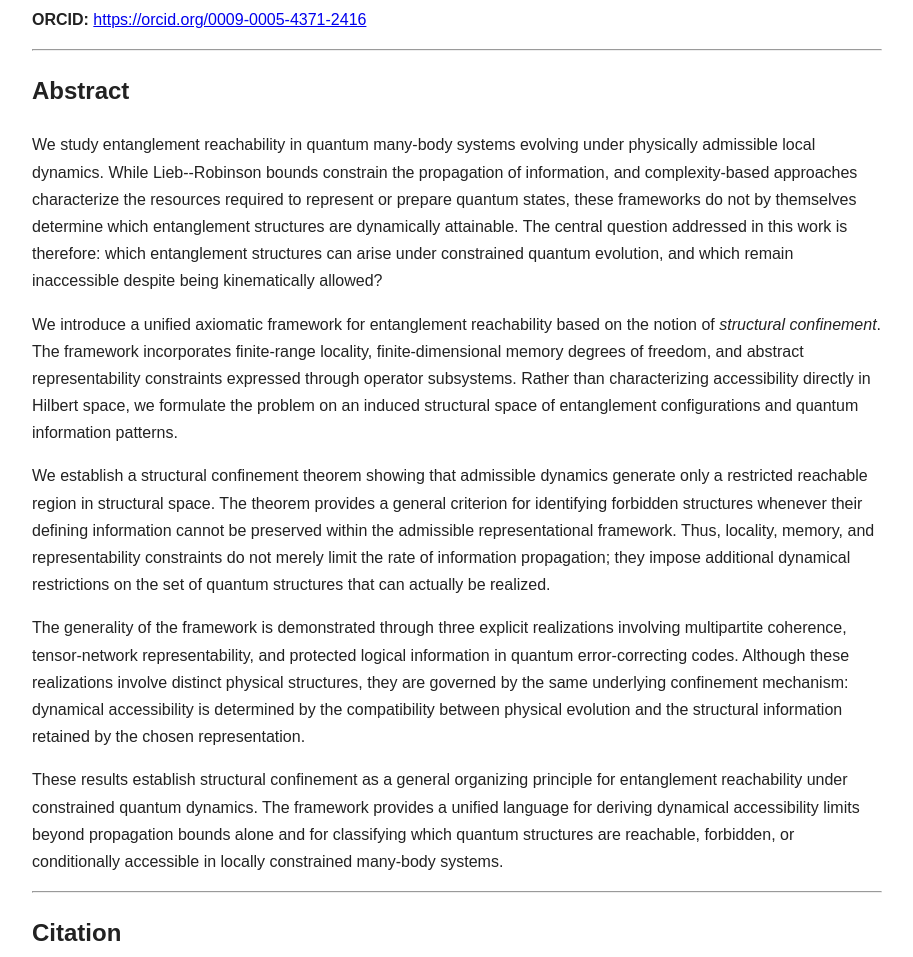
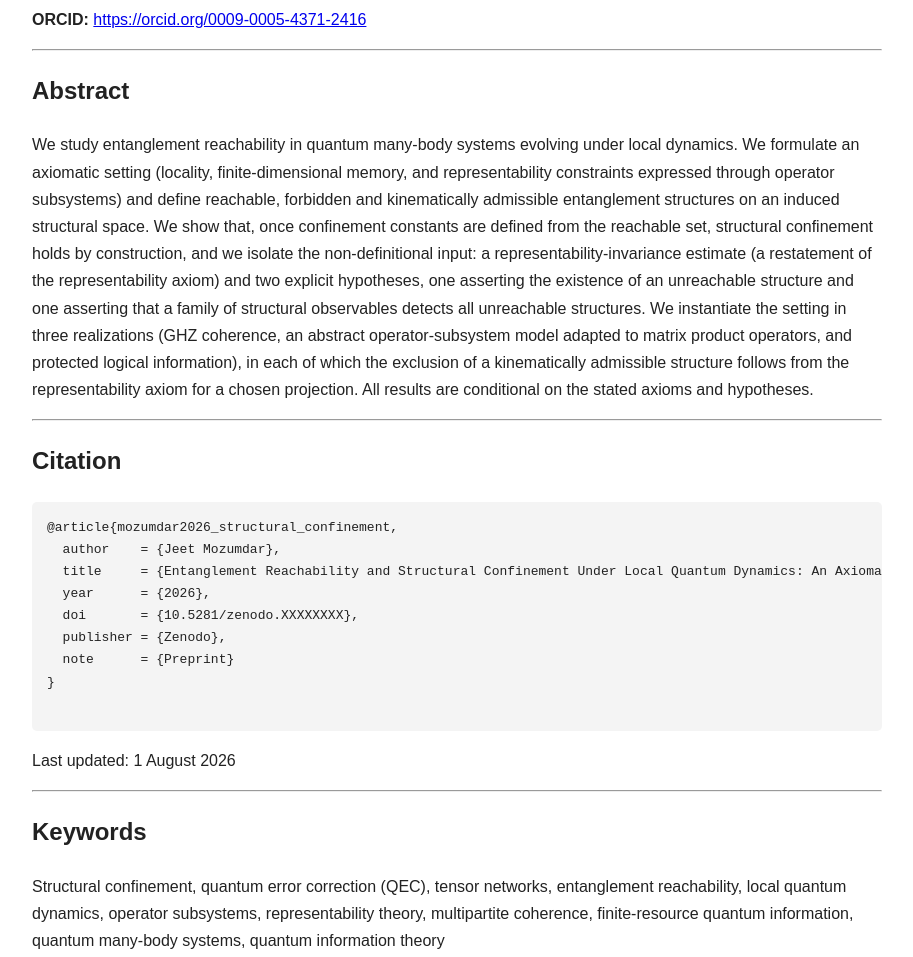
Before and after one commit to jeetmozumdar-quantum/jeetmozumdar-quantum.github.io, a plain HTML site: page JeetMozumdar_QuantumERLD.html in a window 1280 px wide. Shown: the part 360-1317 px from the top of the page, without its empty margins (183-1096 px from the left). Drawn offline with Linux system fonts and the light colour scheme.

Commit message:
Updated JeetMozumdar_QuantumERLD.html with recent preprint changes

```diff
--- a/JeetMozumdar_QuantumERLD.html
+++ b/JeetMozumdar_QuantumERLD.html
@@ -4,9 +4,9 @@
   <meta charset="UTF-8">
   <meta name="viewport" content="width=device-width, initial-scale=1.0">
 
-  <title>Entanglement Reachability and Structural Confinement Under Local Quantum Dynamics: An Axiomatic Approach With Physical Realizations – Jeet Mozumdar</title>
+  <title>Entanglement Reachability and Structural Confinement Under Local Quantum Dynamics: An Axiomatic Approach With Illustrative Realizations – Jeet Mozumdar</title>
 
-  <meta name="description" content="Preprint by Jeet Mozumdar introducing an axiomatic framework for entanglement reachability under local quantum dynamics. The work establishes a structural confinement theorem showing how locality, finite memory, and representability constraints determine which entanglement structures are dynamically reachable, forbidden, or conditionally accessible, with physical realizations in tensor networks, multipartite coherence, and quantum error-correcting codes.">
+  <meta name="description" content="Preprint by Jeet Mozumdar introducing an axiomatic framework for entanglement reachability under local quantum dynamics. The work establishes a structural confinement framework showing how locality, finite memory, and representability constraints determine which entanglement structures are dynamically reachable, forbidden, or conditionally accessible, with physical realizations in tensor networks, multipartite coherence, and quantum error-correcting codes.">
 
   <meta name="keywords" content="Structural confinement, entanglement reachability, local quantum dynamics, operator subsystems, representability theory, tensor networks, multipartite coherence, quantum error-correcting codes, finite-resource quantum information, quantum many-body systems, quantum information theory">
 
@@ -17,7 +17,7 @@
 
 <body style="max-width:850px;margin:auto;padding:30px;font-family:Arial,Helvetica,sans-serif;line-height:1.7;color:#222;">
 
-  <h1>Entanglement Reachability and Structural Confinement Under Local Quantum Dynamics: An Axiomatic Approach With Physical Realizations</h1>
+  <h1>Entanglement Reachability and Structural Confinement Under Local Quantum Dynamics: An Axiomatic Approach With Illustrative Realizations</h1>
 
   <p><strong>Author:</strong> Jeet Mozumdar</p>
 
@@ -40,23 +40,20 @@
   <h2>Abstract</h2>
 
   <p>
-    We study entanglement reachability in quantum many-body systems evolving under physically admissible local dynamics. While Lieb--Robinson bounds constrain the propagation of information, and complexity-based approaches characterize the resources required to represent or prepare quantum states, these frameworks do not by themselves determine which entanglement structures are dynamically attainable. The central question addressed in this work is therefore: which entanglement structures can arise under constrained quantum evolution, and which remain inaccessible despite being kinematically allowed?
-  </p>
-
-  <p>
-    We introduce a unified axiomatic framework for entanglement reachability based on the notion of <em>structural confinement</em>. The framework incorporates finite-range locality, finite-dimensional memory degrees of freedom, and abstract representability constraints expressed through operator subsystems. Rather than characterizing accessibility directly in Hilbert space, we formulate the problem on an induced structural space of entanglement configurations and quantum information patterns.
-  </p>
-
-  <p>
-    We establish a structural confinement theorem showing that admissible dynamics generate only a restricted reachable region in structural space. The theorem provides a general criterion for identifying forbidden structures whenever their defining information cannot be preserved within the admissible representational framework. Thus, locality, memory, and representability constraints do not merely limit the rate of information propagation; they impose additional dynamical restrictions on the set of quantum structures that can actually be realized.
-  </p>
-
-  <p>
-    The generality of the framework is demonstrated through three explicit realizations involving multipartite coherence, tensor-network representability, and protected logical information in quantum error-correcting codes. Although these realizations involve distinct physical structures, they are governed by the same underlying confinement mechanism: dynamical accessibility is determined by the compatibility between physical evolution and the structural information retained by the chosen representation.
-  </p>
-
-  <p>
-    These results establish structural confinement as a general organizing principle for entanglement reachability under constrained quantum dynamics. The framework provides a unified language for deriving dynamical accessibility limits beyond propagation bounds alone and for classifying which quantum structures are reachable, forbidden, or conditionally accessible in locally constrained many-body systems.
+    We study entanglement reachability in quantum many-body systems evolving under local
+		dynamics. We formulate an axiomatic setting (locality, finite-dimensional memory, and
+		representability constraints expressed through operator subsystems) and define reachable,
+		forbidden and kinematically admissible entanglement structures on an induced structural space.
+		We show that, once confinement constants are defined from the reachable set, structural
+		confinement holds by construction, and we isolate the non-definitional input: a
+		representability-invariance estimate (a restatement of the representability axiom) and two
+		explicit hypotheses, one asserting the existence of an unreachable structure and one asserting
+		that a family of structural observables detects all unreachable structures. We instantiate the
+		setting in three realizations (GHZ coherence, an abstract operator-subsystem model adapted to
+		matrix product operators, and protected logical information), in each of which the exclusion
+		of a kinematically admissible structure follows from the representability axiom for a chosen
+		projection. All results are conditional on the stated axioms
+		and hypotheses.
   </p>
 
   <hr>
@@ -88,7 +85,7 @@
   <h2>Keywords</h2>
 
   <p>
-    Structural confinement, entanglement reachability, local quantum dynamics, operator subsystems, representability theory, tensor networks, multipartite coherence, quantum error-correcting codes, finite-resource quantum information, quantum many-body systems, quantum information theory
+    Structural confinement, quantum error correction (QEC), tensor networks, entanglement reachability, local quantum dynamics, operator subsystems, representability theory, multipartite coherence, finite-resource quantum information, quantum many-body systems, quantum information theory
   </p>
 
   <hr>
```
